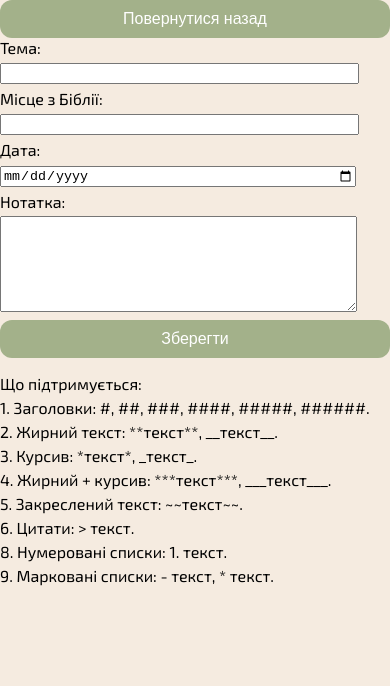
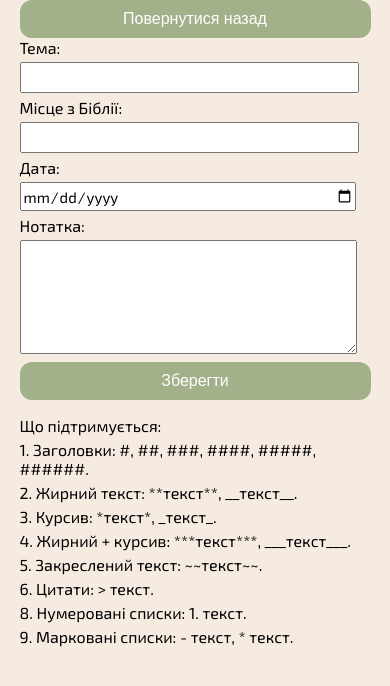
Before and after one commit to Vlad-Drishchuk/Leader.jornal, a plain HTML site: page Add.html in a window 390 px wide. Drawn offline with Linux system fonts and the light colour scheme.

Commit message:
remuve scroll

```diff
--- a/Add.html
+++ b/Add.html
@@ -2,14 +2,14 @@
 <html lang="en">
 <head>
     <meta charset="UTF-8">
-    <meta name="viewport" content="width=device-width, initial-scale=1.0">
+    <meta name="viewport" content="width=device-width, initial-scale=1.0, maximum-scale=1, user-scalable=no">
     <title>Додати Нотатку</title>
     <link href="https://fonts.googleapis.com/css2?family=Roboto:wght@400;700&display=swap" rel="stylesheet">
     <link rel="stylesheet" href="CSS/style.css">
 </head>
-<body>
+<body class="add">
 
-    <div>
+    <div class="addform">
         <button onclick="window.location.href='Jornal.html'">Повернутися назад</button>
 
         <label for="topic">Тема:</label><br>
@@ -25,7 +25,6 @@
         <textarea id="note" rows="6" required></textarea><br><br>
 
         <button type="button" id="SaveNote">Зберегти</button>
-    </div>
         <p>
             Що підтримується:<br>
         1.	Заголовки: #, ##, ###, ####, #####, ######.<br>
@@ -37,6 +36,8 @@
         8.	Нумеровані списки: 1. текст.<br>
         9.	Марковані списки: - текст, * текст.<br>
         </p>
+    </div>
+
       <script type="module" src="js/add.js"></script>
 
 </body>
--- a/CSS/media.css
+++ b/CSS/media.css
@@ -64,4 +64,11 @@
    #logoutButton{
     width: 100%;
    }
+   .addform{
+    max-width: 90vw;
+    margin-left: 5vw;
+  }
+  .addform input{
+    max-width: 80vw;
+  }
  }
--- a/CSS/style.css
+++ b/CSS/style.css
@@ -150,3 +150,17 @@ body{
         background-color: #e63946;
         width: 20%;
      }
+     .add{
+        width: 100vw;
+
+     }
+     .addform{
+        max-width: 90vw;
+        margin-left: 5vw;
+     }
+     .addform input, textarea{
+        max-width: 85vw;
+        min-height: 25px;
+        font-family: "Exo 2";
+        font-size: 15px;
+      }
```
Lines whose indentation alone changed are shown as unchanged.
